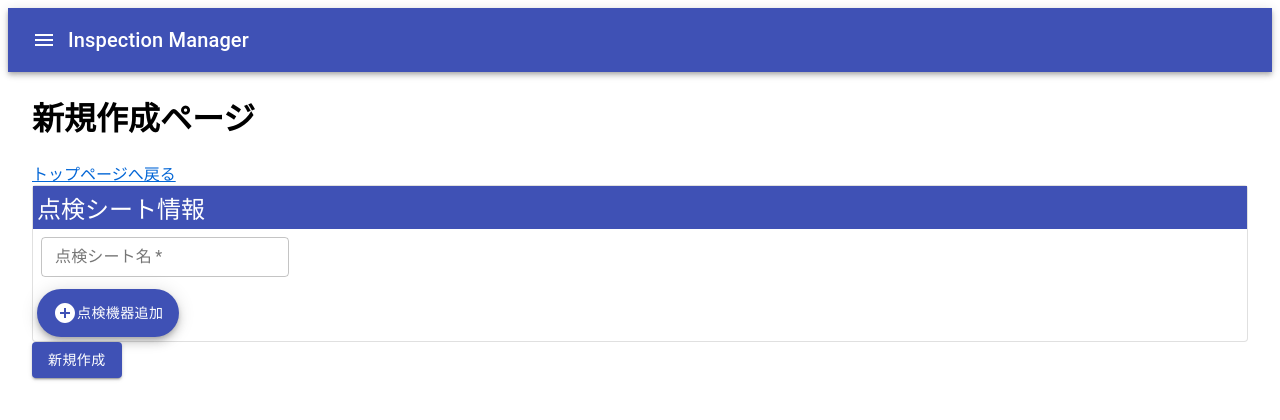
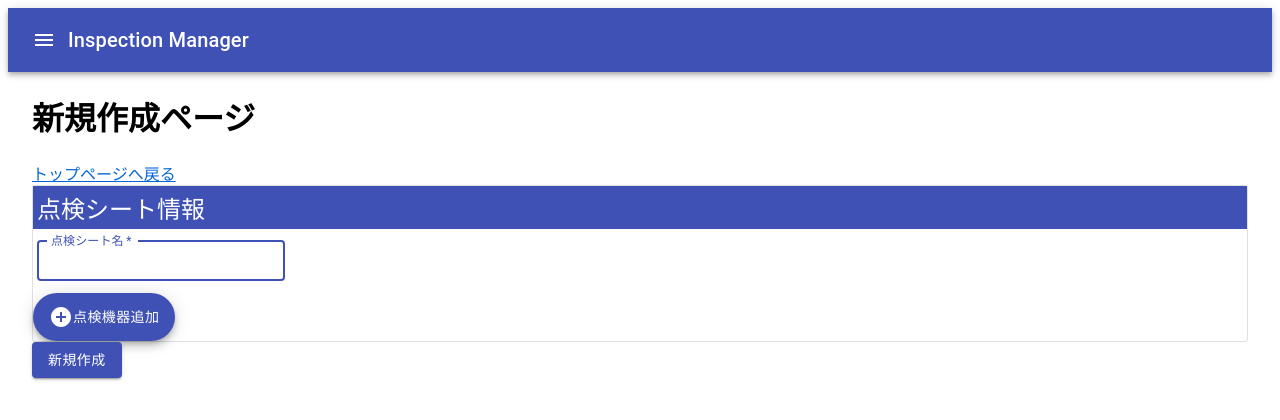
Before and after one commit to yasuaki-344/inspection-manager, a React (Create React App) app in the folder src/Web/ClientApp/: page /create in a window 1280 px wide. Shown: the top 420 px of the page. Built offline with nearby package versions, Linux system fonts and the light colour scheme.

Commit message:
Modfy egit page design

```diff
--- a/src/Web/ClientApp/src/inspection/InspectionSheetForm.tsx
+++ b/src/Web/ClientApp/src/inspection/InspectionSheetForm.tsx
@@ -11,11 +11,15 @@ const useStyles = makeStyles((theme: Theme) =>
       backgroundColor: theme.palette.primary.main,
       color: "#FFFFFF",
       fontSize: 24,
-      padding: 4
+      padding: 4,
     },
-    sheetElement : {
-      margin: 4
-    }
+    sheetElement: {
+      margin: 4,
+    },
+    sheetIdElement: {
+      margin: 4,
+      width: 330,
+    },
   })
 );
 
@@ -23,9 +27,9 @@ export const InspectionSheetForm = (props: any): JSX.Element => {
   const classes = useStyles();
 
   const contents = props.isEdit
-    ? <Grid item xs={12} className={classes.sheetElement}>
+    ? <Grid item xs={12}>
       <TextField
-        fullWidth
+        className={classes.sheetIdElement}
         id="outlined-required"
         label="点検シートID"
         variant="outlined"
@@ -40,15 +44,16 @@ export const InspectionSheetForm = (props: any): JSX.Element => {
 
   return (
     <Paper variant="outlined">
-      <Grid container>
+      <Grid container spacing={1}>
         <Grid item xs={12}>
           <div className={classes.sheetLabel}>点検シート情報</div>
         </Grid>
         {contents}
-        <Grid item xs={12} className={classes.sheetElement}>
+        <Grid item xs={12}>
           <TextField
             className={classes.sheetElement}
             required
+            autoFocus
             id="outlined-required"
             label="点検シート名"
             variant="outlined"
@@ -61,7 +66,7 @@ export const InspectionSheetForm = (props: any): JSX.Element => {
           />
         </Grid>
         {props.sheet.equipments.map((equipment: Equipment) =>
-          <Grid item xs={12} key={equipment.equipment_id} className={classes.sheetElement}>
+          <Grid item xs={12} key={equipment.equipment_id}>
             <EquipmentForm
               equipment={equipment}
               addEquipment={props.addEquipment}
@@ -76,7 +81,7 @@ export const InspectionSheetForm = (props: any): JSX.Element => {
             />
           </Grid>
         )}
-        <Grid item xs={12} className={classes.sheetElement}>
+        <Grid item xs={12}>
           <Fab color="primary" variant="extended" onClick={props.addEquipment}>
             <AddCircleIcon />
             点検機器追加
```
